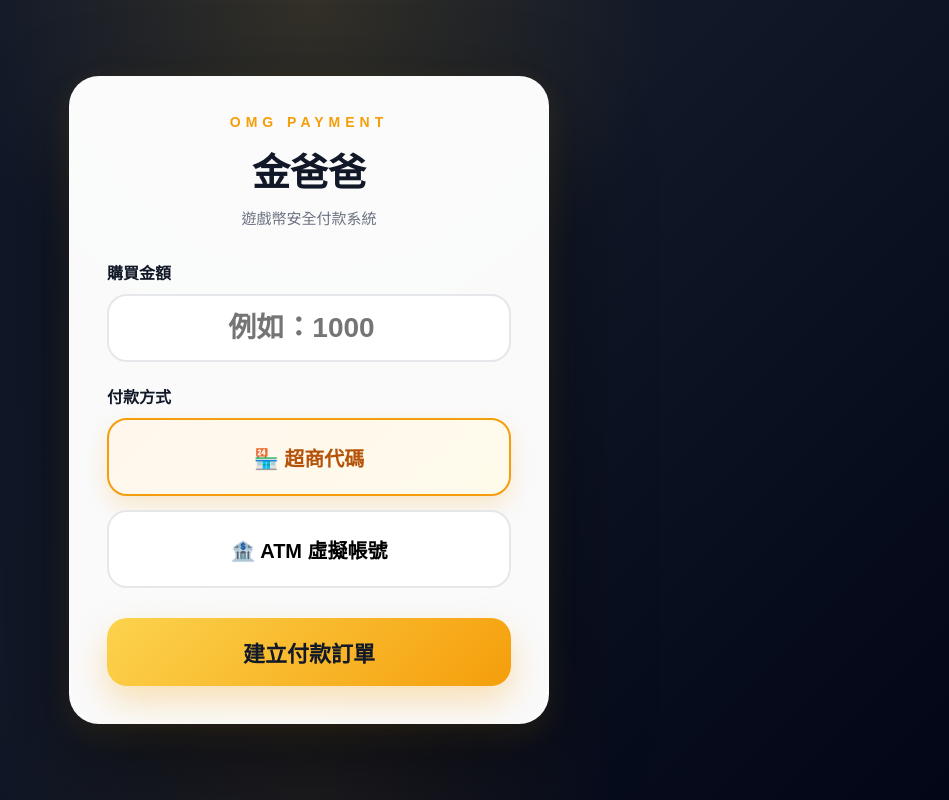
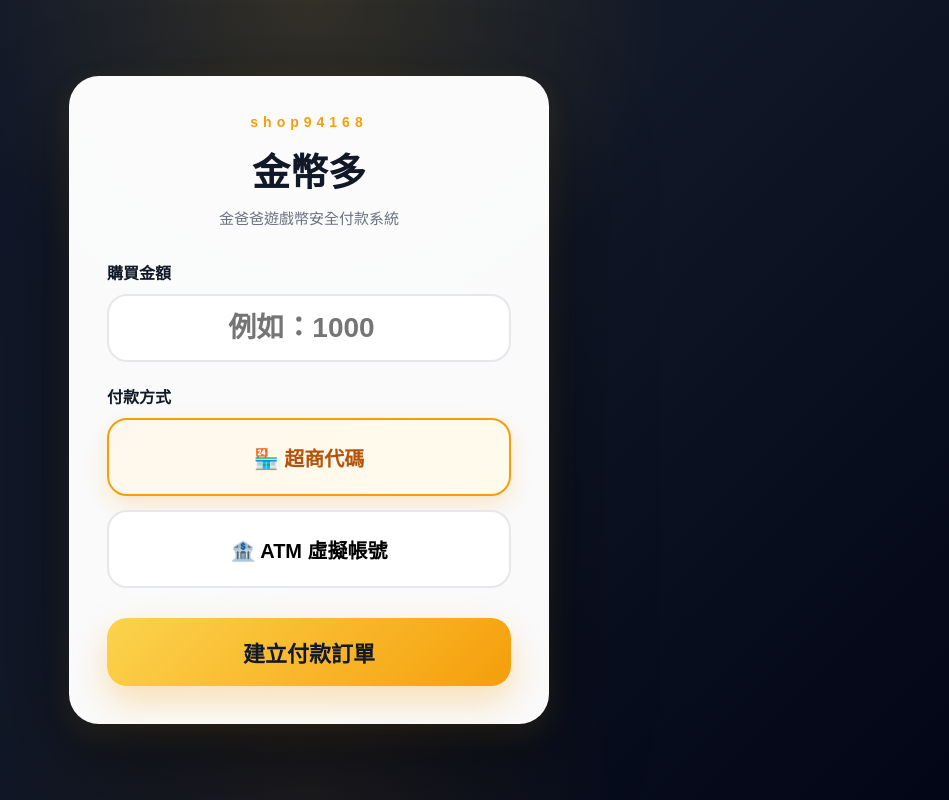
Before and after one commit to shop550926-bot/ohmygod-pay-api, a website: page public/index.html in a window 1280 px wide. Shown: the whole page, without its empty margins (331-1280 px from the left). Drawn offline with Linux system fonts and the light colour scheme.

Commit message:
更新付款頁面UI

```diff
--- a/public/index.html
+++ b/public/index.html
@@ -220,13 +220,13 @@ input:focus{
 <main class="card">
 
   <div class="brand">
-    OMG PAYMENT
+    shop94168
   </div>
 
-  <h1>金爸爸</h1>
+  <h1>金幣多</h1>
 
   <div class="subtitle">
-    遊戲幣安全付款系統
+    金爸爸遊戲幣安全付款系統
   </div>
 
   <form method="POST" action="/create-payment">
```
